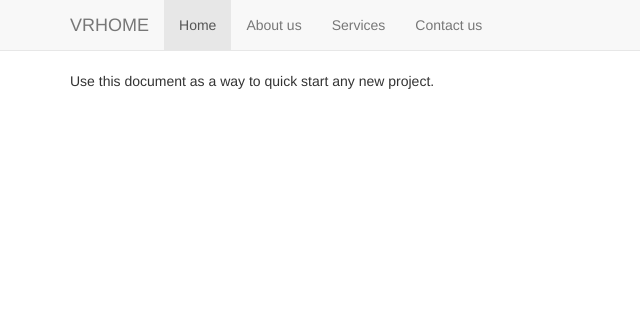
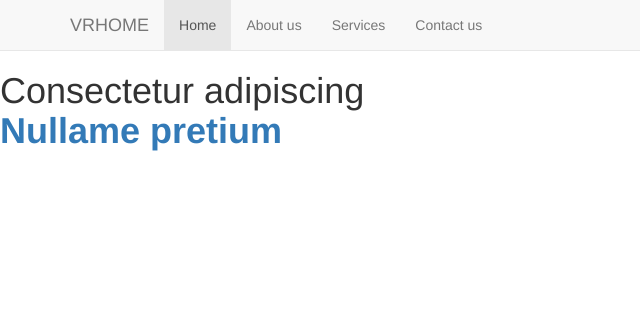
Before and after one commit to swappsco/vrhome, a Django app: page / in a window 1280 px wide. Shown: the top 311 px of the page, without its empty margins (0-640 px from the left). Run offline with Django 3.2, Linux system fonts and the light colour scheme; parts of the project's set-up code (start-up, migrations or seed data) failed here and were passed over; some libraries are stand-ins or nearby versions.

Commit message:
VR-5 First section implementation

```diff
--- a/vrhome/templates/base.html
+++ b/vrhome/templates/base.html
@@ -57,7 +57,7 @@
       </div>
     </nav>
 
-    <div class="container">
+    <div class="">
 
       {% if messages %}
           {% for message in messages %}
--- a/vrhome/templates/pages/home.html
+++ b/vrhome/templates/pages/home.html
@@ -1 +1,11 @@
 {% extends "base.html" %}
+{% load i18n staticfiles%}
+
+{% block content %}
+<section class="banner">
+  <h1>Consectetur adipiscing<br>
+    <strong><span class="text-primary">Nullame pretium</span></strong>
+  </h1>
+  <p></p>
+</section>
+{% endblock content %}
```
